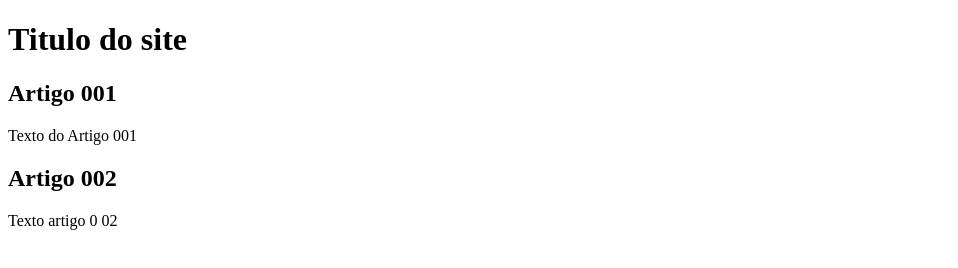
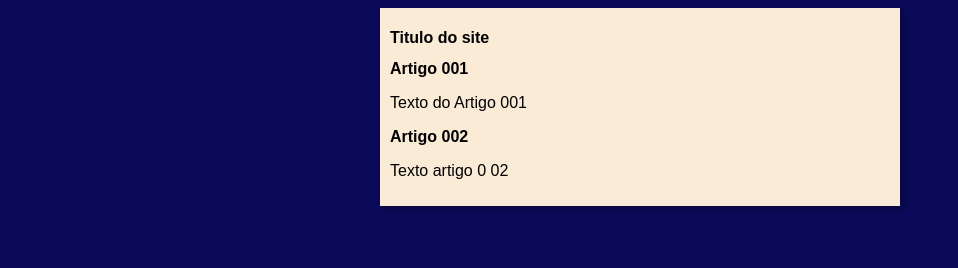
Before and after one commit to MarcioRSGois/projeto-site, a plain HTML site: page index.html in a window 1280 px wide. Shown: the whole page, without its empty margins (0-958 px from the left). Drawn offline with Linux system fonts and the light colour scheme.

Commit message:
Iniciei o design

```diff
--- /dev/null
+++ b/estilos/style.css
@@ -0,0 +1,16 @@
+*{
+    font-family: Arial, Helvetica, sans-serif;
+    font-size: 16px;
+}
+
+body {
+    background-color: rgb(10, 10, 88);
+}
+
+main {
+    background-color: antiquewhite;
+    width: 500px;
+    margin: auto;
+    padding: 10px;
+    box-shadow: 3px 3px 5px rgba(0, 0, 0, 0.288);
+}
--- a/index.html
+++ b/index.html
@@ -5,6 +5,7 @@
     <meta http-equiv="X-UA-Compatible" content="IE=edge">
     <meta name="viewport" content="width=device-width, initial-scale=1.0">
     <title>Titulo do site</title>
+    <link rel="stylesheet" href="estilos/style.css">
 </head>
 <body>
     <main>
```
